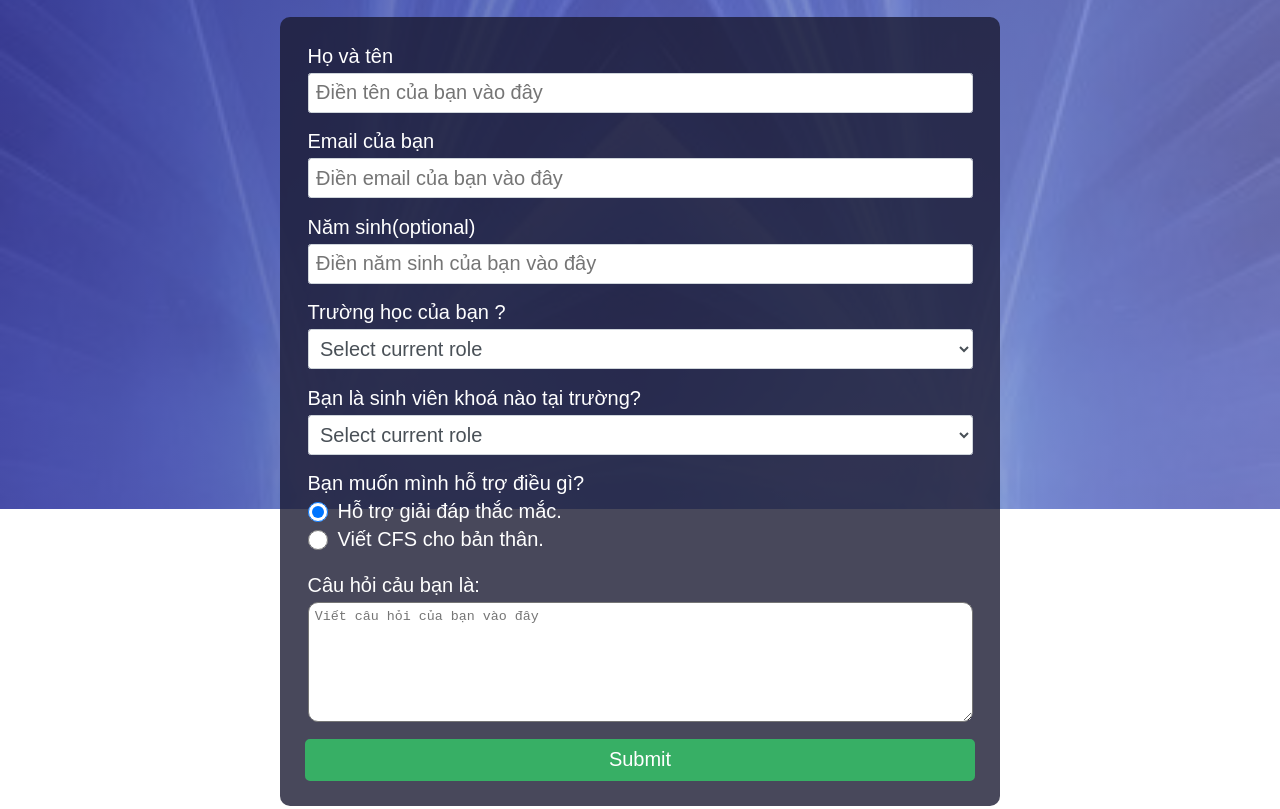
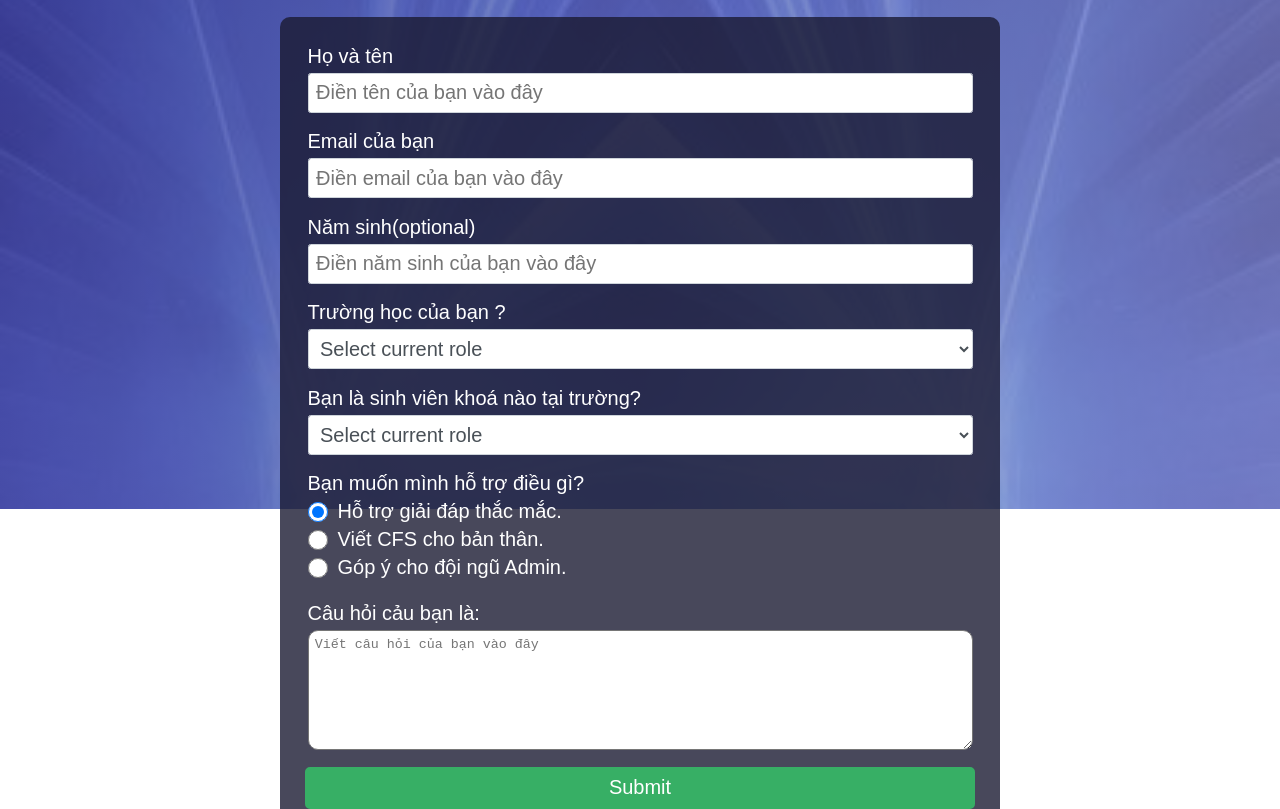
Before and after one commit to cauchuyennhaphen/form.github.io, a plain HTML site: page index.html in a window 1280 px wide. Shown: the part 291-1100 px from the top of the page. Drawn offline with Linux system fonts and the light colour scheme.

Commit message:
git push origin main

```diff
--- a/index.html
+++ b/index.html
@@ -68,7 +68,7 @@
           <p>Bạn muốn mình hỗ trợ điều gì?</p>
           <label><input class="style-radio" type="radio" name="position" value="giai dap thac mac" checked />Hỗ trợ giải đáp thắc mắc.</label>
           <label><input class="style-radio" type="radio" name="position" value="CFS" />Viết CFS cho bản thân.</label>
-
+          <label><input class="style-radio" type="radio" name="position" value="Support" />Góp ý cho đội ngũ Admin.</label>
         </div>
 
         <div class="form-group">
```
